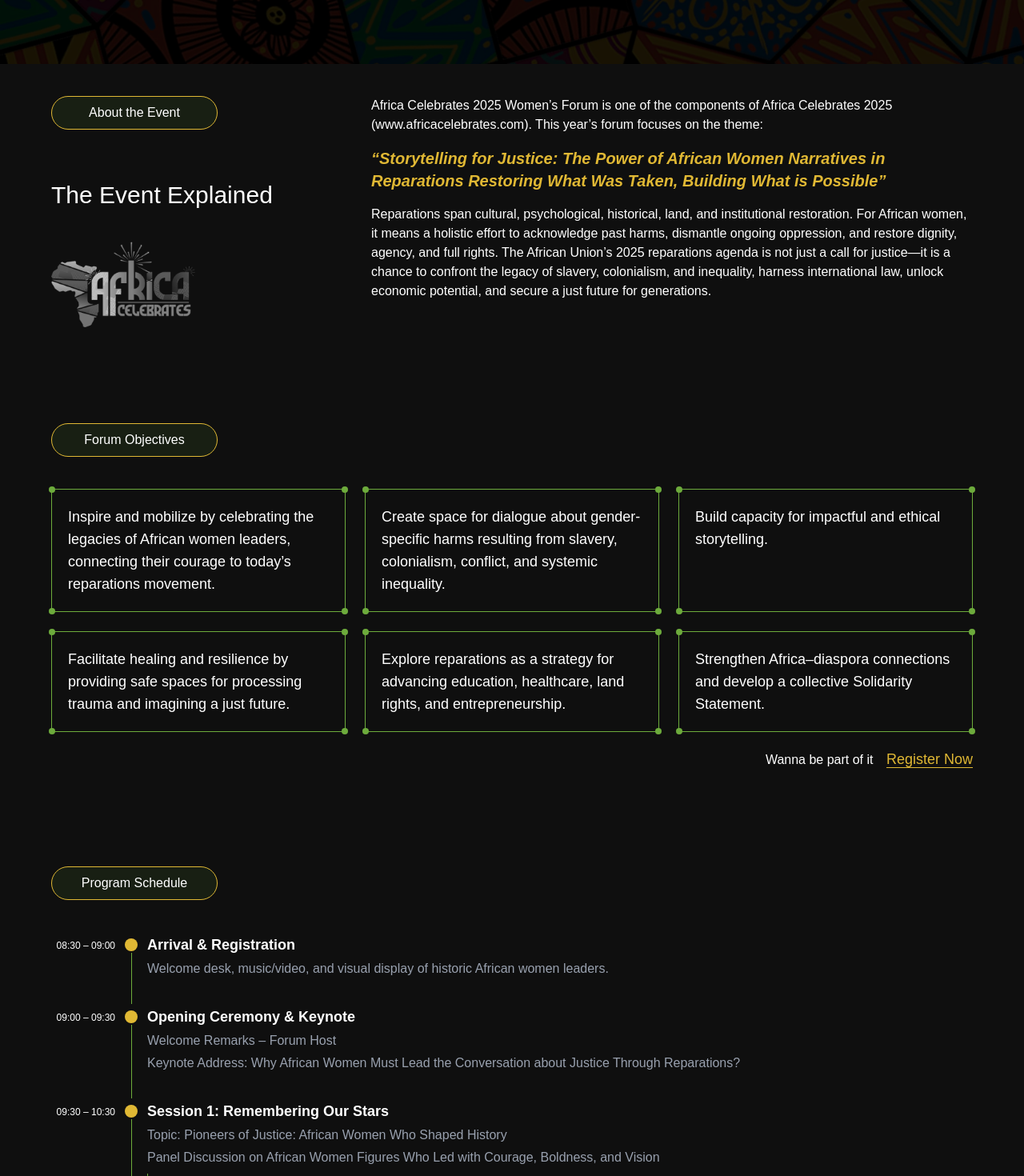
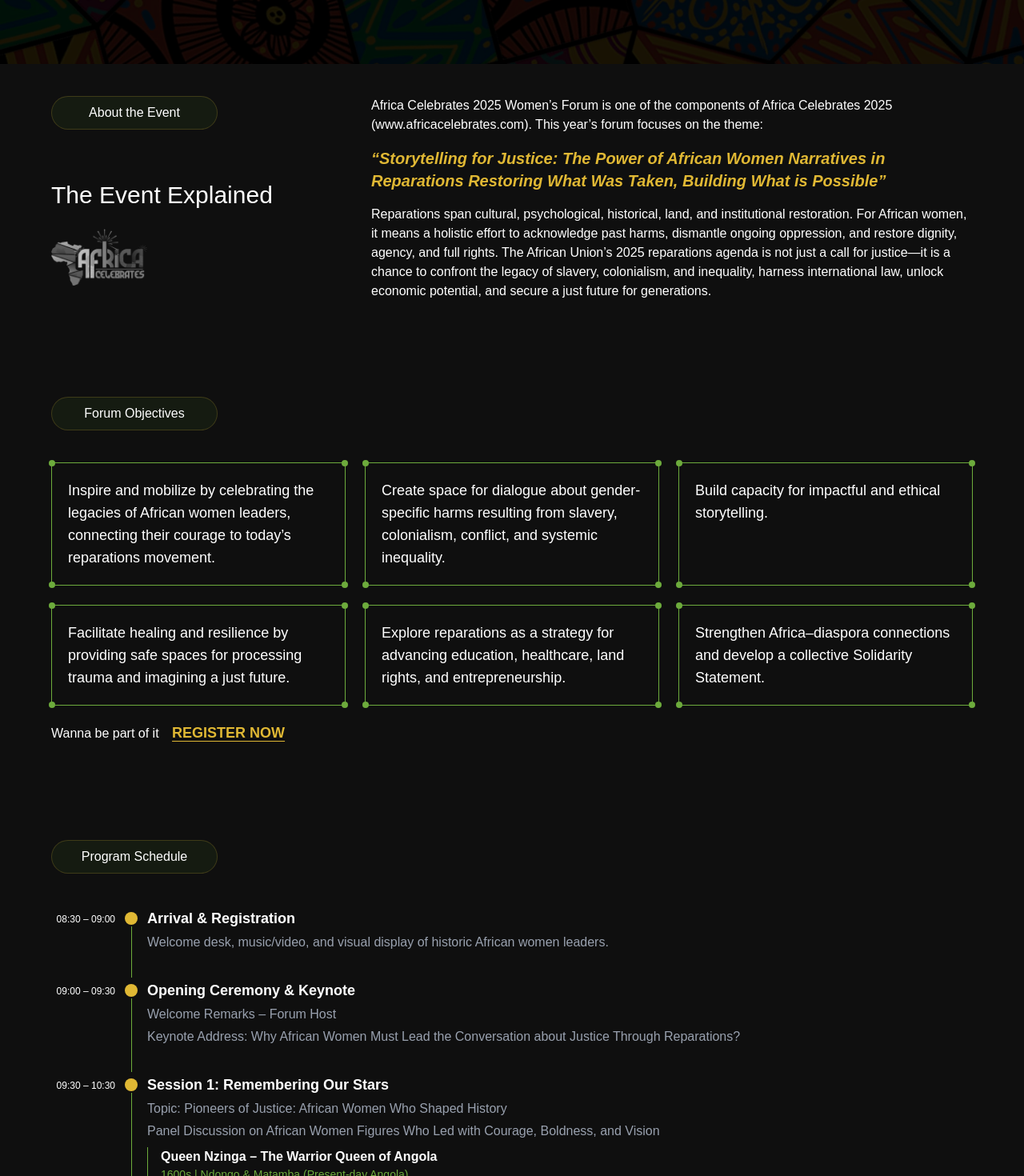
Before and after one commit to kid-us/Africacelebrates, a React (Vite) app: page / in a window 1280 px wide. Shown: the part 720-2190 px from the top of the page at 80% size. Built offline with nearby package versions, Linux system fonts and the light colour scheme; a web font is replaced by a local one.

Commit message:
Single component for Title

```diff
--- a/src/components/SectionTitle.tsx
+++ b/src/components/SectionTitle.tsx
@@ -1,5 +1,9 @@
-const Gallery = () => {
-  return <div>Gallery</div>;
+const SectionTitle = ({ label }: { label: string }) => {
+  return (
+    <p className="border border-primary/20 rounded-full px-4 py-2 w-52 text-center text-white bg-secondary/8 mb-10">
+      {label}
+    </p>
+  );
 };
 
-export default Gallery;
+export default SectionTitle;
--- a/src/components/sections/About.tsx
+++ b/src/components/sections/About.tsx
@@ -1,4 +1,5 @@
 import { logo } from "@/assets";
+import SectionTitle from "../SectionTitle";
 
 interface ForumObjective {
   id: number;
@@ -42,13 +43,11 @@ const About = () => {
     <div id="#About" className="flex items-center justify-center">
       <div className="max-w-6xl">
         <div className="flex py-10 gap-x-10">
-          <div className="">
-            <p className="border border-primary rounded-full px-4 py-2 w-52 text-center text-white bg-secondary/10 mb-7">
-              About the Event
-            </p>
+          <div>
+            <SectionTitle label={"About the Event"} />
             <p className="w-90 text-3xl mt-16">The Event Explained</p>
             <div className="flex items-end">
-              <img src={logo} className="grayscale-100 w-1/2 mt-10" />
+              <img src={logo} className="grayscale-100 w-1/3 mt-6" />
             </div>
           </div>
           <div>
@@ -77,15 +76,13 @@ const About = () => {
 
         {/* Forum Objectives */}
         <div className="my-20">
-          <p className="border border-primary rounded-full px-4 py-2 w-52 text-center text-white bg-secondary/10 mb-10">
-            Forum Objectives
-          </p>
+          <SectionTitle label={"Forum Objectives"} />
 
           <div className="grid grid-cols-3 gap-6">
             {forumObjective.map((objective) => (
               <div
                 key={objective.id}
-                className="border border-secondary p-5 group rounded relative"
+                className="border border-secondary p-5 group rounded relative hover:bg-primary/80 hover:text-black transition-all duration-400"
               >
                 <p className="bg-secondary w-2 h-2 absolute rounded-full -top-1 -left-1"></p>
                 <p className="bg-secondary w-2 h-2 absolute rounded-full -top-1 -right-1"></p>
@@ -96,12 +93,12 @@ const About = () => {
             ))}
           </div>
 
-          <div className="flex justify-end mt-5">
+          <div className="flex mt-5">
             <p>
               Wanna be part of it{" "}
               <a
                 href=""
-                className="text-lg text-primary underline underline-offset-4 hover:underline-offset-2 ms-3"
+                className="text-lg text-primary underline underline-offset-4 hover:underline-offset-2 ms-3 uppercase font-semibold"
               >
                 Register Now
               </a>
--- a/src/components/sections/AboutUs.tsx
+++ b/src/components/sections/AboutUs.tsx
@@ -1,10 +1,10 @@
+import SectionTitle from "../SectionTitle";
+
 const AboutUs = () => {
   return (
     <div className="flex items-center justify-center py-10 px-6">
       <div className="max-w-6xl w-full">
-        <p className="border border-primary rounded-full px-4 py-2 w-52 text-center text-white bg-secondary/10 mb-10">
-          About US
-        </p>
+       <SectionTitle label={"About Us"} />
 
         {/* Content */}
         <div>
--- a/src/components/sections/Marquee.tsx
+++ b/src/components/sections/Marquee.tsx
@@ -12,6 +12,7 @@ import {
   nine,
   ten,
 } from "@/assets";
+import SectionTitle from "../SectionTitle";
 
 interface Testimony {
   id: number;
@@ -68,9 +69,7 @@ const Marquee = () => {
   return (
     <div id="#Gallery" className="flex items-center justify-center py-10 px-6">
       <div className="max-w-6xl w-full">
-        <p className="border border-primary rounded-full px-4 py-2 w-52 text-center text-white bg-secondary/10 mb-10">
-          Our Gallery
-        </p>
+        <SectionTitle label="Our Gallery" />
         {/* Forward Marquee */}
         <div
           className="marquee fadeout-horizontal"
--- a/src/components/sections/Program.tsx
+++ b/src/components/sections/Program.tsx
@@ -1,12 +1,12 @@
 import { programSchedule } from "@/constants/program";
+import SectionTitle from "../SectionTitle";
 
 export default function Program() {
   return (
     <div id="#Program" className="flex items-center justify-center py-10 px-6">
       <div className="max-w-6xl w-full">
-        <p className="border border-primary rounded-full px-4 py-2 w-52 text-center text-white bg-secondary/10 mb-10">
-          Program Schedule
-        </p>
+        <SectionTitle label="Program Schedule" />
+
         <div>
           {programSchedule.map((item, index) => (
             <div key={item.id} className="flex gap-x-3 relative">
```
